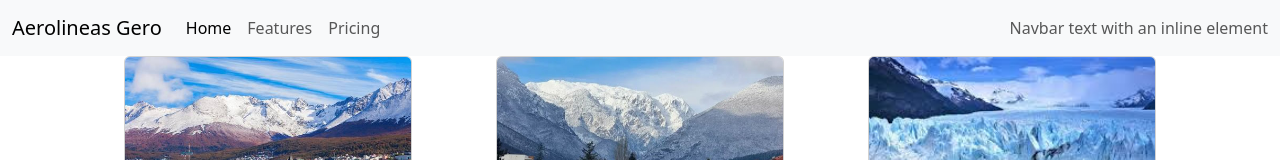
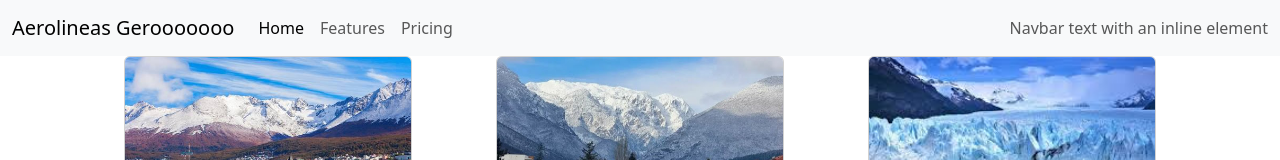
Before and after one commit to Alejo-el-cangrejo-2007/please, a plain HTML site: page index.html in a window 1280 px wide. Shown: the top 160 px of the page. Drawn offline with nearby package versions, Linux system fonts and the light colour scheme.

Commit message:
Add files via upload

```diff
--- a/index.html
+++ b/index.html
@@ -11,7 +11,7 @@
 <body>
     <nav class="navbar navbar-expand-lg bg-body-tertiary">
         <div class="container-fluid">
-          <a class="navbar-brand" href="#">Aerolineas Gero</a>
+          <a class="navbar-brand" href="#">Aerolineas Gerooooooo</a>
           <button class="navbar-toggler" type="button" data-bs-toggle="collapse" data-bs-target="#navbarText" aria-controls="navbarText" aria-expanded="false" aria-label="Toggle navigation">
             <span class="navbar-toggler-icon"></span>
           </button>
```
